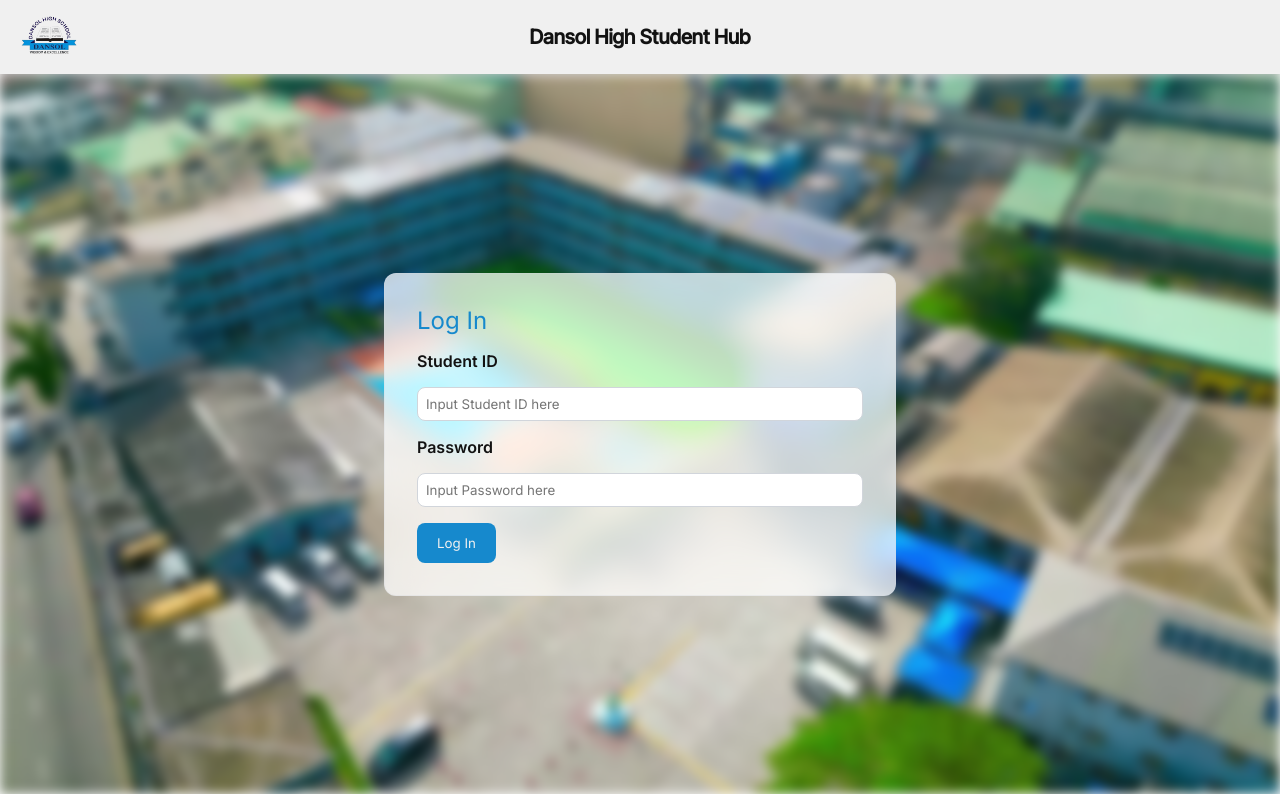
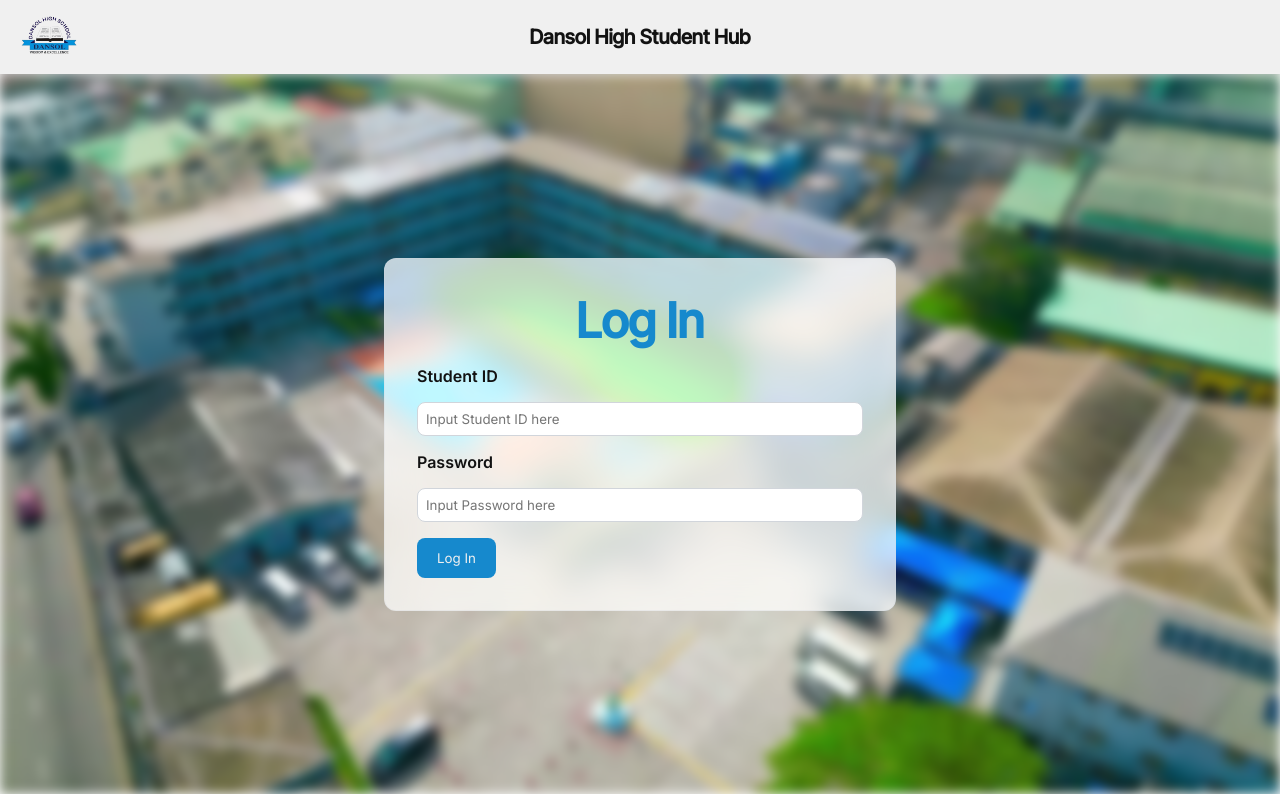
Before and after one commit to Toni-Coker/Dansol2_SMS, a React (Vite) app in the folder Dansoll/: page /login in a window 1280 px wide. Built offline with nearby package versions, Linux system fonts and the light colour scheme.

Commit message:
Update Login.css

```diff
--- a/Dansoll/src/Login.css
+++ b/Dansoll/src/Login.css
@@ -47,8 +47,10 @@ body {
 
 .heading {
   margin: 0;
-  font-size: var(--font-size-heading);
-  font-family: var(--font-primary);
+  font-size: 3rem;
+  text-align: center;
+  font-weight: 600;
+  font-family: var(--font-secondary);
   color: var(--primary-color);
 }
 
```
